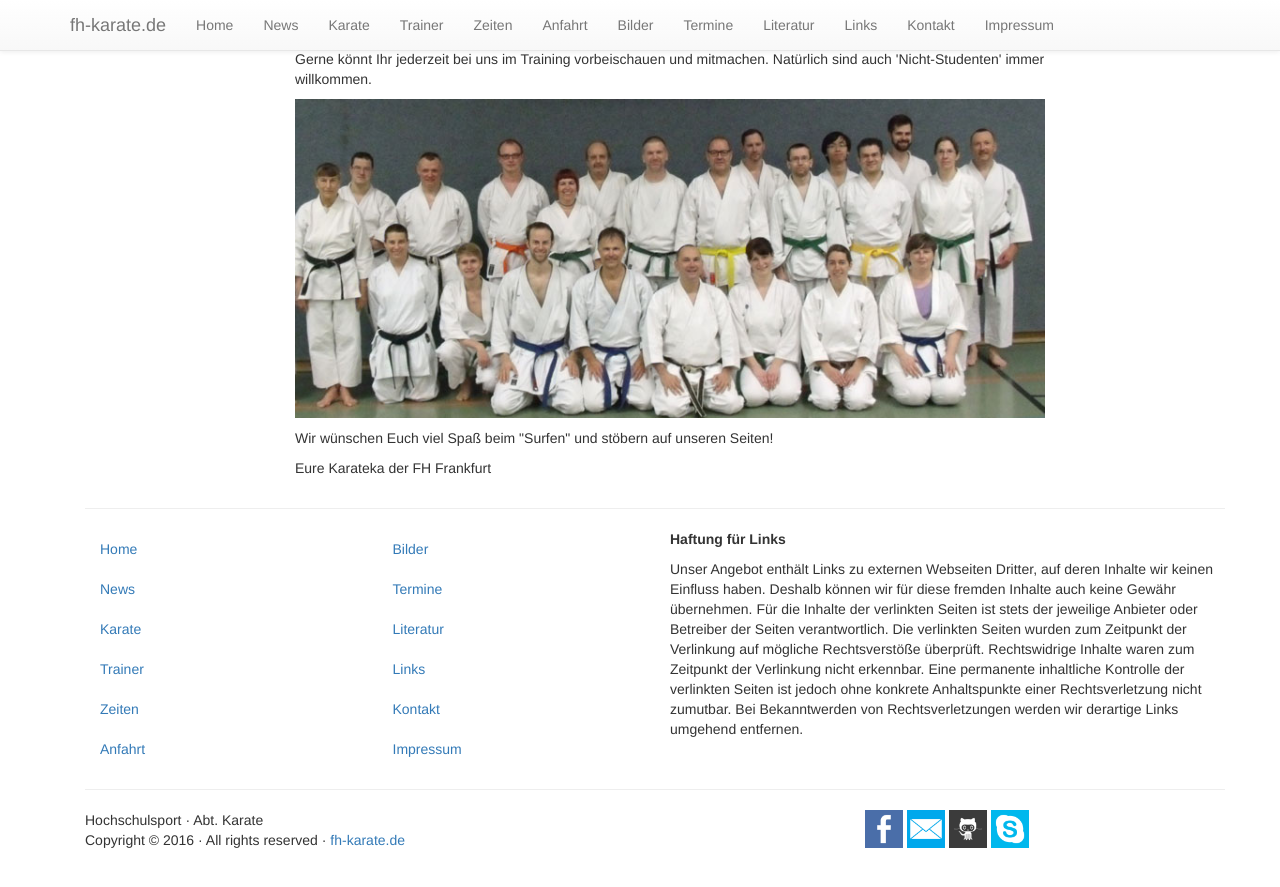
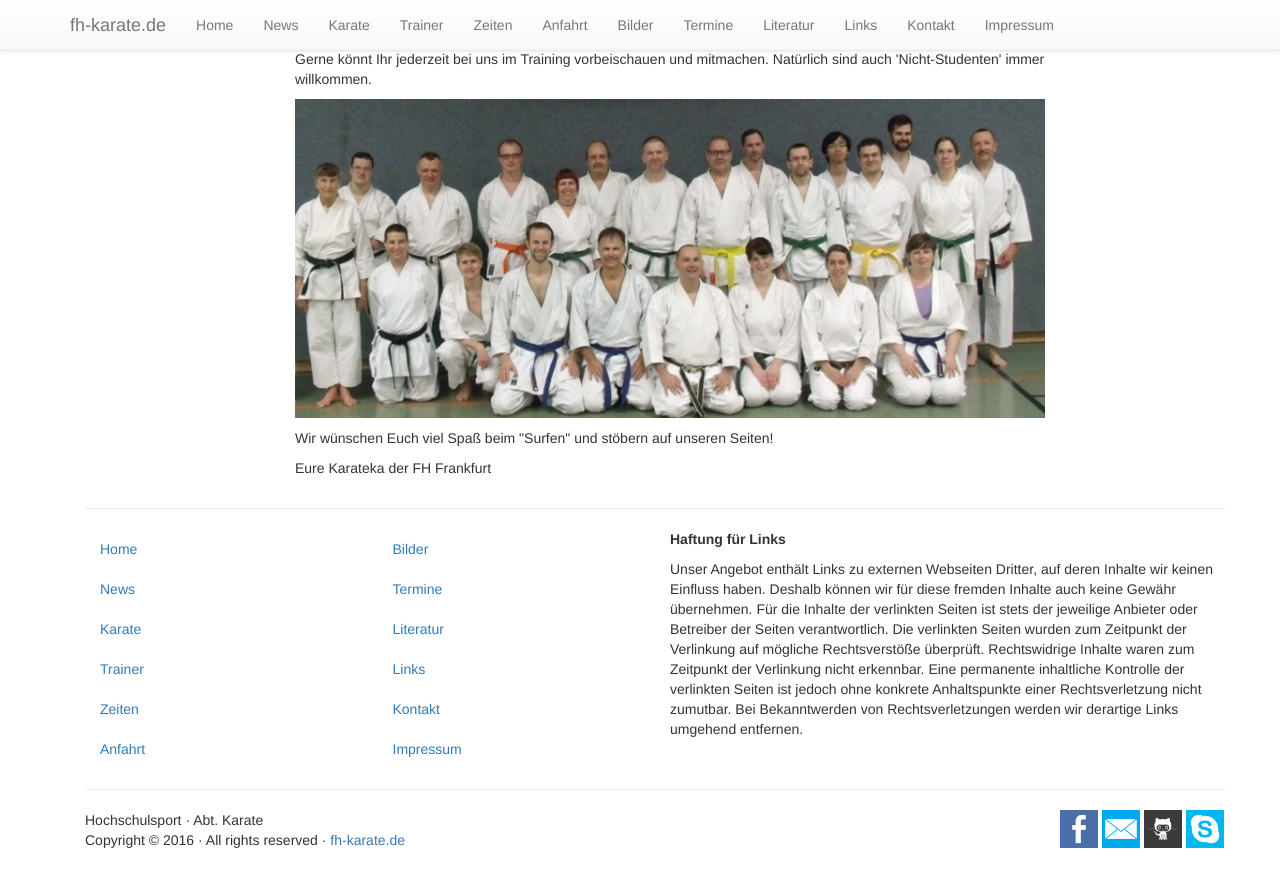
Before and after one commit to halo2404/fhkarate5, a Jekyll site: the page built from index.html, in a window 1280 px wide and 900 px high, scrolled down 718 px. Shown: the top 887 px of the window. Built offline with Jekyll 4.4.1, drawn with Linux system fonts in a browser that asks for light colours; nearby versions of some CDN libraries.

Commit message:
changing smallfooter

```diff
--- a/_includes/smallfooter.html
+++ b/_includes/smallfooter.html
@@ -7,9 +7,9 @@
         Copyright &copy; {{ site.time | date: "%Y" }} &middot; All rights reserved &middot;
         <a href="{{ site.url }}">{{ site.title }}</a></p>
     </div>
-	<div class="col-md-3">
+	<div class="col-md-5">
     </div>
-    <div class="col-md-4">
+    <div class="col-md-2">
 		<p><a href="https://www.facebook.com/groups/336657203122649/" target="_blank"><img src="{{ site.baseurl }}/images/facebook-icon.png" alt="Facebook" width="38"></a> <img src="{{ site.baseurl }}/images/mail-icon.png" alt="Email" width="38"> <img src="{{ site.baseurl }}/images/github-icon.png" alt="GitHub" width="38"> <img src="{{ site.baseurl }}/images/skype-icon.png" alt="Skype" width="38"></p>
     </div>
 
```
Also changed, not shown: 4 other files.
